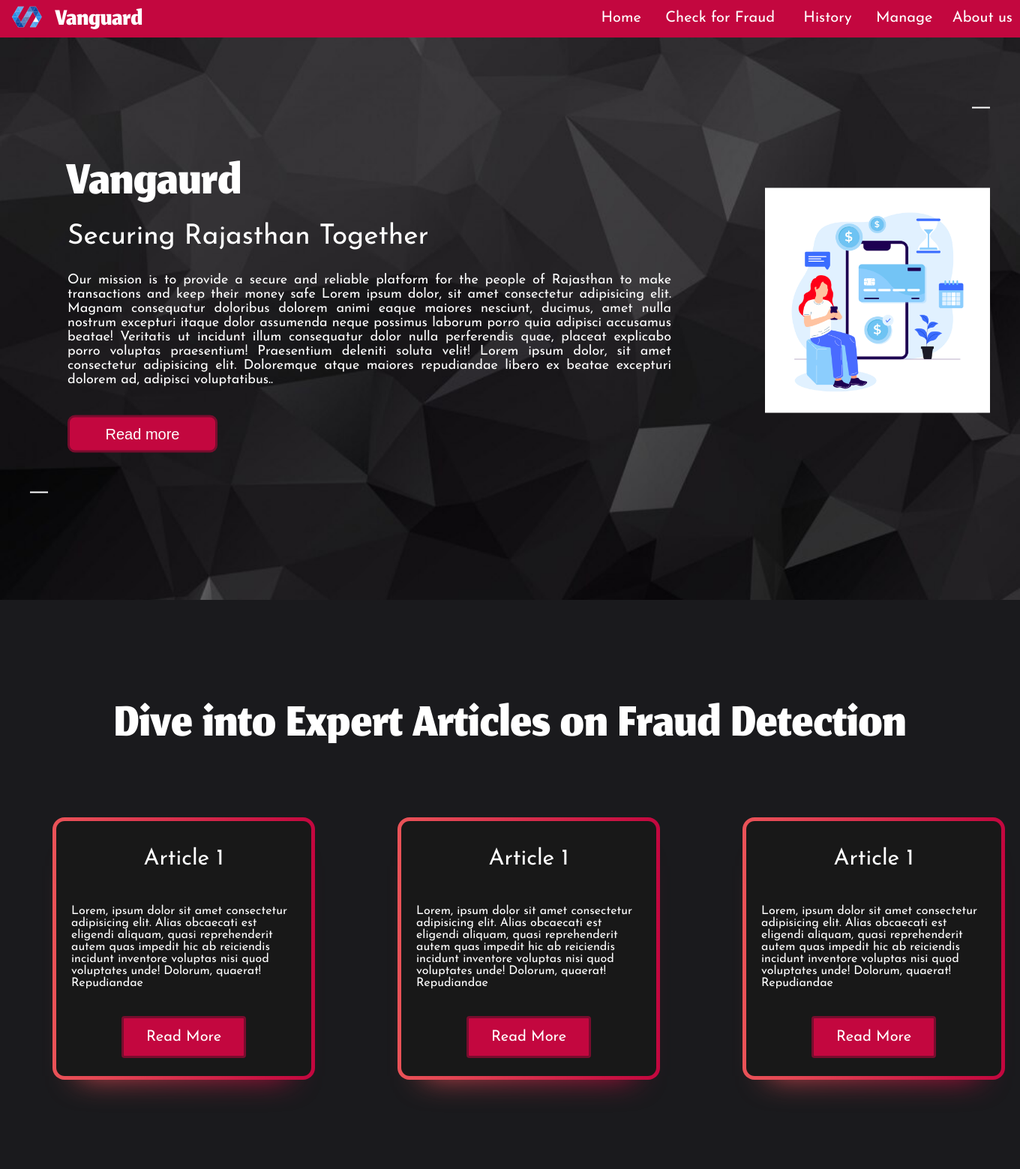
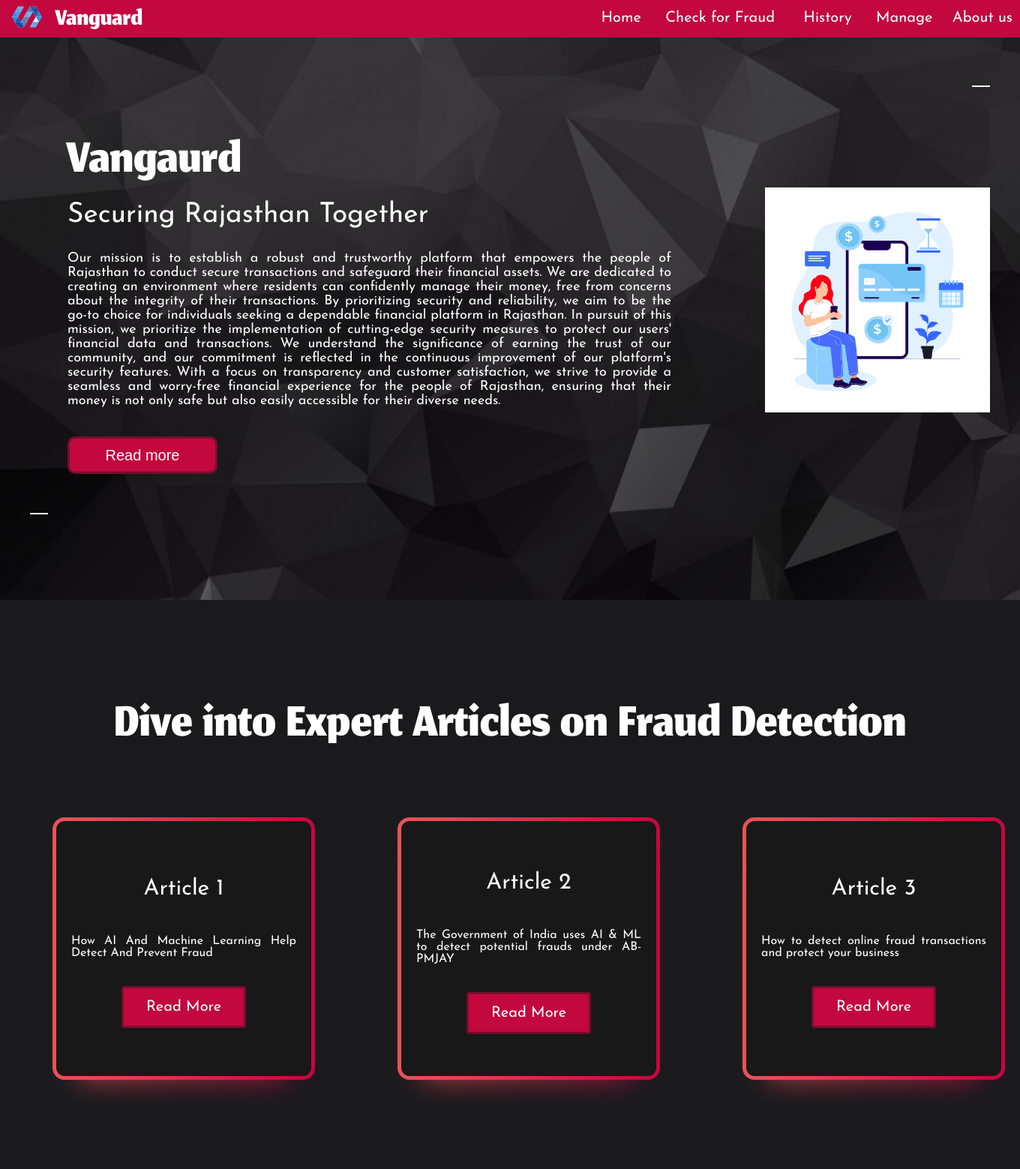
Before and after one commit to asmeet23/Financial-Fraud-Detection, a Flask app: page /route_to_dashboard in a window 1360 px wide. Shown: the top 1559 px of the page at 75% size. Run offline with Flask 3, Linux system fonts and the light colour scheme; parts of the project's set-up code (start-up, migrations or seed data) failed here and were passed over.

Commit message:
Changes to be committed: 	new file:   Newdata.db 	modified:   templates/dashboard.html

```diff
--- a/templates/dashboard.html
+++ b/templates/dashboard.html
@@ -57,15 +57,9 @@
 
         <div class="heroTitle2">Securing Rajasthan Together</div>
 
-        <div class="heroPara">Our mission is to provide a secure and reliable platform for the people of Rajasthan to
-          make transactions and keep their money safe
-          Lorem ipsum dolor, sit amet consectetur adipisicing elit. Magnam consequatur doloribus dolorem animi eaque
-          maiores nesciunt, ducimus, amet nulla nostrum excepturi itaque dolor assumenda neque possimus laborum porro
-          quia adipisci accusamus beatae! Veritatis ut incidunt illum consequatur dolor nulla perferendis quae, placeat
-          explicabo porro voluptas praesentium! Praesentium deleniti soluta velit!
-          Lorem ipsum dolor, sit amet consectetur adipisicing elit. Doloremque atque maiores repudiandae libero ex
-          beatae excepturi dolorem ad, adipisci voluptatibus..</div>
-        <button class="animated-border-button">Read more</button>
+        <div class="heroPara">Our mission is to establish a robust and trustworthy platform that empowers the people of Rajasthan to conduct secure transactions and safeguard their financial assets. We are dedicated to creating an environment where residents can confidently manage their money, free from concerns about the integrity of their transactions. By prioritizing security and reliability, we aim to be the go-to choice for individuals seeking a dependable financial platform in Rajasthan.
+          In pursuit of this mission, we prioritize the implementation of cutting-edge security measures to protect our users' financial data and transactions. We understand the significance of earning the trust of our community, and our commitment is reflected in the continuous improvement of our platform's security features. With a focus on transparency and customer satisfaction, we strive to provide a seamless and worry-free financial experience for the people of Rajasthan, ensuring that their money is not only safe but also easily accessible for their diverse needs.</div>
+        <button class="animated-border-button" onclick="scrollToSection()">Read more</button>
       </div>
       <div class="picture">
         <img src="/static/images/7176685.jpg" alt="" height="300px">
@@ -74,36 +68,28 @@
     </div>
   </div>
   <!-- card section  -->
+  <div id="section-to-scroll-to"></div>
   <div class="cardSection"> Dive into Expert Articles on Fraud Detection</div>
   <div class="container-card">
     <div class="card">
       <div class="card-info">
         <p class="title">Article 1</p>
-        <p class="para-card">Lorem, ipsum dolor sit amet consectetur adipisicing elit. Alias obcaecati est eligendi
-          aliquam, quasi reprehenderit autem quas impedit hic ab reiciendis incidunt inventore voluptas nisi quod
-          voluptates unde! Dolorum, quaerat!
-          Repudiandae </p>
-        <a href="#" class="read-more-button">Read More</a>
+        <p class="para-card" style="text-align:justify">How AI And Machine Learning Help Detect And Prevent Fraud </p>
+        <a href="https://www.forbes.com/sites/forbestechcouncil/2023/11/01/how-ai-and-machine-learning-help-detect-and-prevent-fraud/?sh=6ba585de76d2" class="read-more-button">Read More</a>
       </div>
     </div>
     <div class="card">
       <div class="card-info">
-        <p class="title">Article 1</p>
-        <p class="para-card">Lorem, ipsum dolor sit amet consectetur adipisicing elit. Alias obcaecati est eligendi
-          aliquam, quasi reprehenderit autem quas impedit hic ab reiciendis incidunt inventore voluptas nisi quod
-          voluptates unde! Dolorum, quaerat!
-          Repudiandae </p>
-        <a href="#" class="read-more-button">Read More</a>
+        <p class="title">Article 2</p>
+        <p class="para-card "  style="text-align:justify">The Government of India uses AI & ML to detect potential frauds under AB-PMJAY </p>
+        <a href="https://indiaai.gov.in/news/the-government-of-india-uses-ai-ml-to-detect-potential-frauds-under-ab-pmjay" class="read-more-button">Read More</a>
       </div>
     </div>
     <div class="card">
       <div class="card-info">
-        <p class="title">Article 1</p>
-        <p class="para-card">Lorem, ipsum dolor sit amet consectetur adipisicing elit. Alias obcaecati est eligendi
-          aliquam, quasi reprehenderit autem quas impedit hic ab reiciendis incidunt inventore voluptas nisi quod
-          voluptates unde! Dolorum, quaerat!
-          Repudiandae </p>
-        <a href="#" class="read-more-button">Read More</a>
+        <p class="title">Article 3</p>
+        <p class="para-card"  style="text-align:justify">How to detect online fraud transactions and protect your business </p>
+        <a href="https://www.techtarget.com/whatis/feature/How-do-cybercriminals-steal-credit-card-information " class="read-more-button">Read More</a>
       </div>
     </div>
 
@@ -231,6 +217,8 @@
   </footer>
 
   <script>
+
+
     var autoplayIntervalInSeconds = 3;
 
 
@@ -393,6 +381,7 @@
         };
       }
 
+
       setActiveDotByScroll() {
         this.dots = this.container.querySelectorAll('.dots span');
         this.slider.addEventListener('scroll', () => {
@@ -480,7 +469,13 @@
     window.addEventListener('load', function () {
       var container = document.querySelector('.PostSlide .innerContainer');
       new PostSlider(container, 3);
+
+
+
     })
+    function scrollToSection() {
+      document.getElementById('section-to-scroll-to').scrollIntoView({behavior: 'smooth'});
+  }
   </script>
 </body>
 
```
Also changed, not shown: Newdata.db (added).
